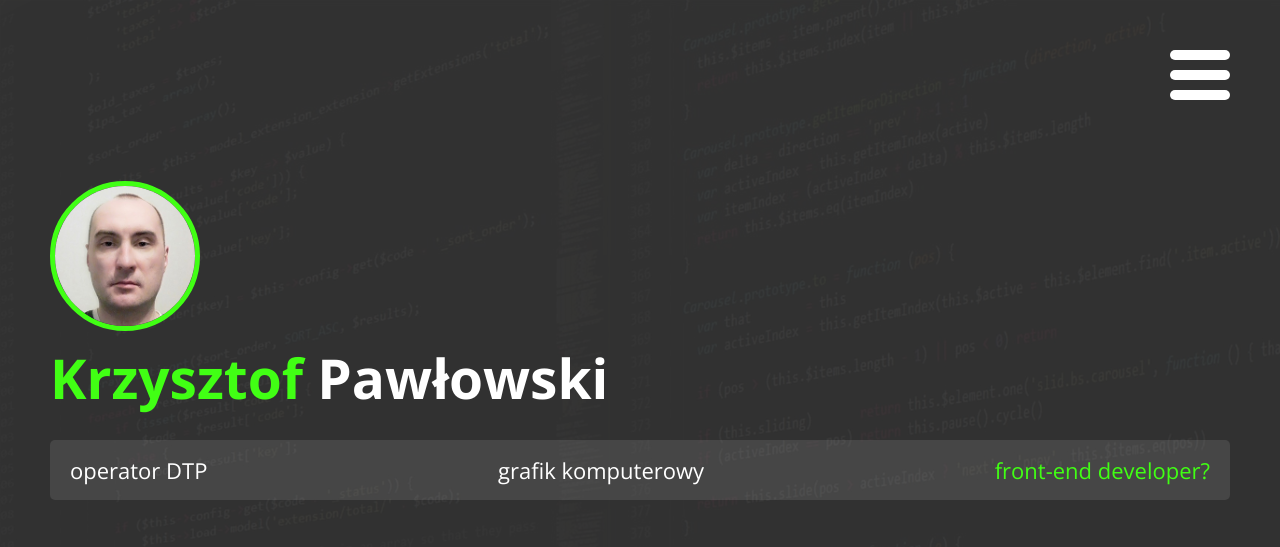
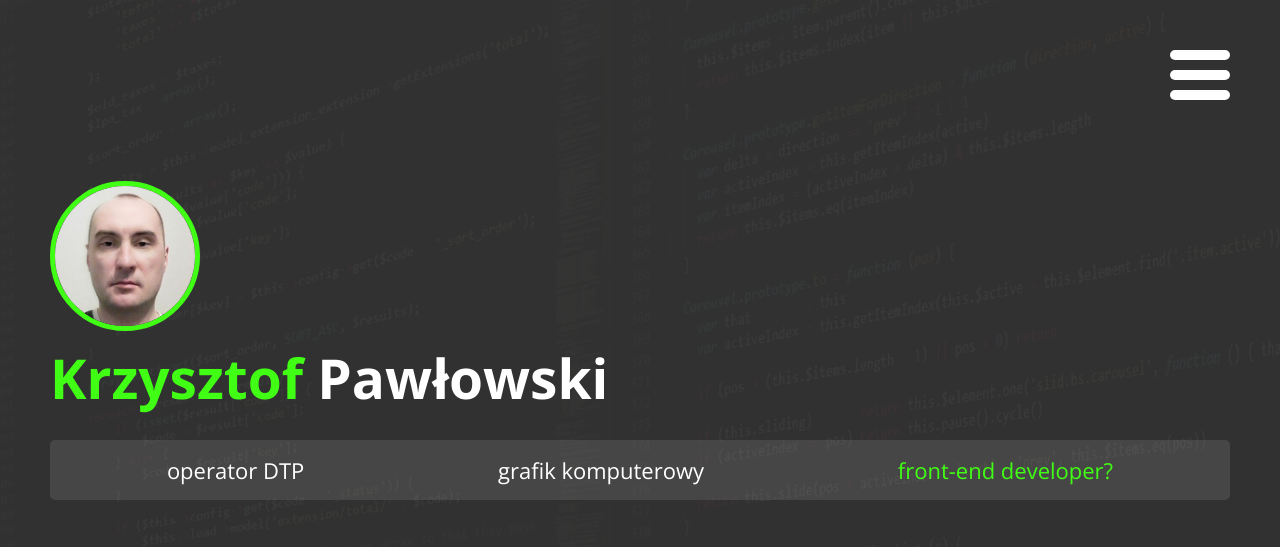
Before and after one commit to KP1976/PORTFOLIOv3, a website: page index.html in a window 1280 px wide. Shown: the top 547 px of the page. Drawn offline with nearby package versions, Linux system fonts and the light colour scheme.

Commit message:
Add responsive styles for 768px (menu)

```diff
--- a/scss/_menu.scss
+++ b/scss/_menu.scss
@@ -75,17 +75,35 @@
 	visibility: hidden;
 	width: 100%;
 
+	@include mq(768px) {
+		display: grid;
+		grid-template-columns: repeat(2, 1fr);
+	}
+
 	&__header {
 		align-items: center;
 		display: flex;
 		height: 50vh;
 
+		@include mq(768px) {
+			height: 100vh;
+		}
+
 		.header__my-name {
 			transform: translateY(-300%);
 			transition: transform 0.3s ease-in-out;
 
+			@include mq(768px) {
+				transform: translateX(-100%);
+				text-align: center;
+			}
+
 			&.show {
 				transform: translateY(0);
+
+				@include mq(768px) {
+					transform: translateX(0);
+				}
 			}
 		}
 	}
@@ -101,6 +119,11 @@
 		transform: translateY(100%);
 		transition: transform 0.3s ease-in-out;
 
+		@include mq(768px) {
+			transform: translateY(-100%);
+			height: 100vh;
+		}
+
 		&.show {
 			transform: translateY(0);
 		}
@@ -111,6 +134,10 @@
 			transform: translateX(-100%);
 			transition: transform 0.3s ease-in-out;
 			transition-delay: 300ms;
+
+			@include mq(768px) {
+				transform: translateX(100%);
+			}
 
 			&.show {
 				transform: translateX(0);
--- a/scss/sections/start-page/_header.scss
+++ b/scss/sections/start-page/_header.scss
@@ -69,7 +69,7 @@
 		@include mq(768px) {
 			align-items: center;
 			display: flex;
-			justify-content: space-between;
+			justify-content: space-around;
 			padding: 1.5rem 2rem;
 		}
 
```
Also changed, not shown: index.html (+1 -1 lines), css/main.css, 1 other file.
